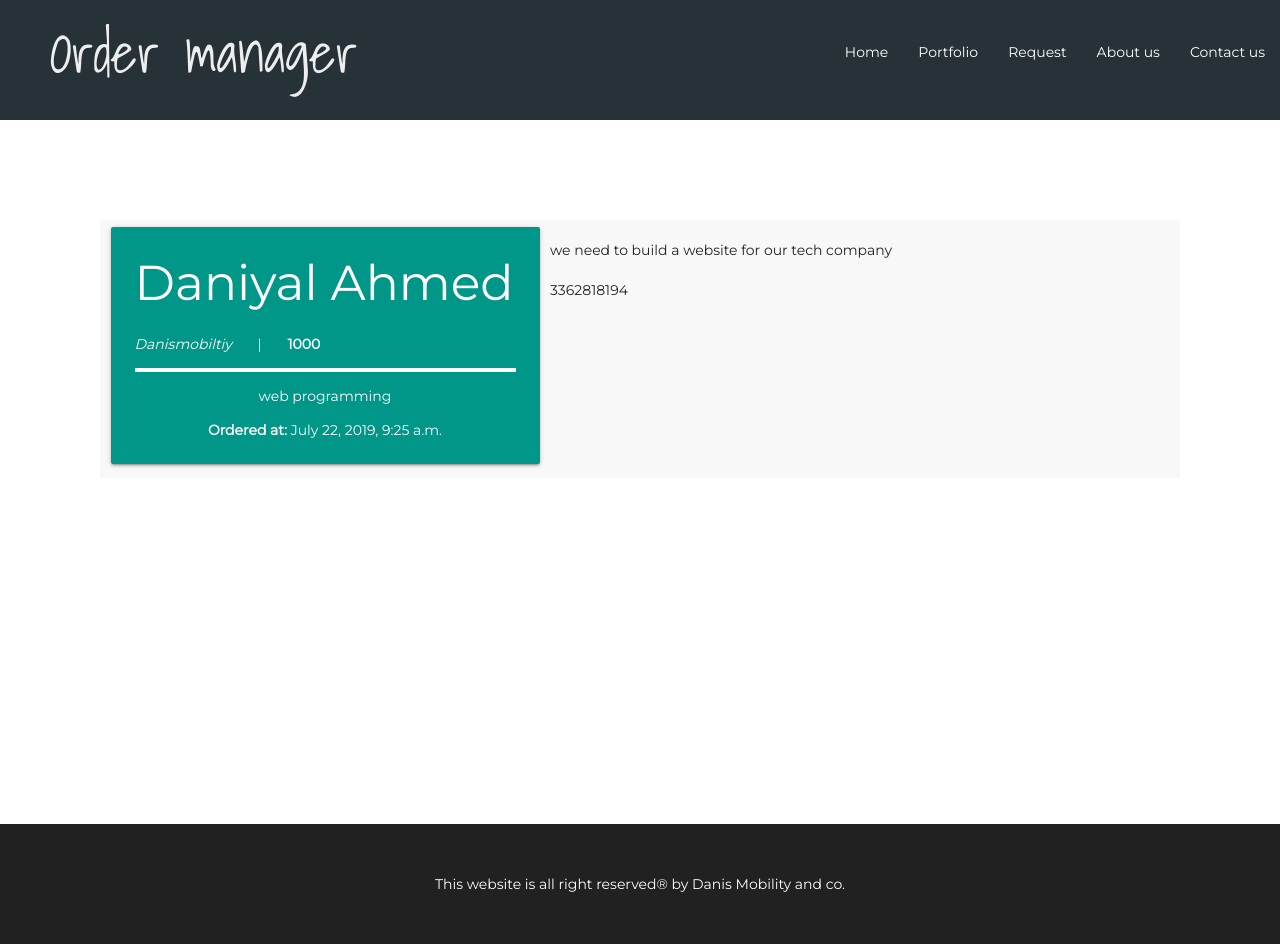
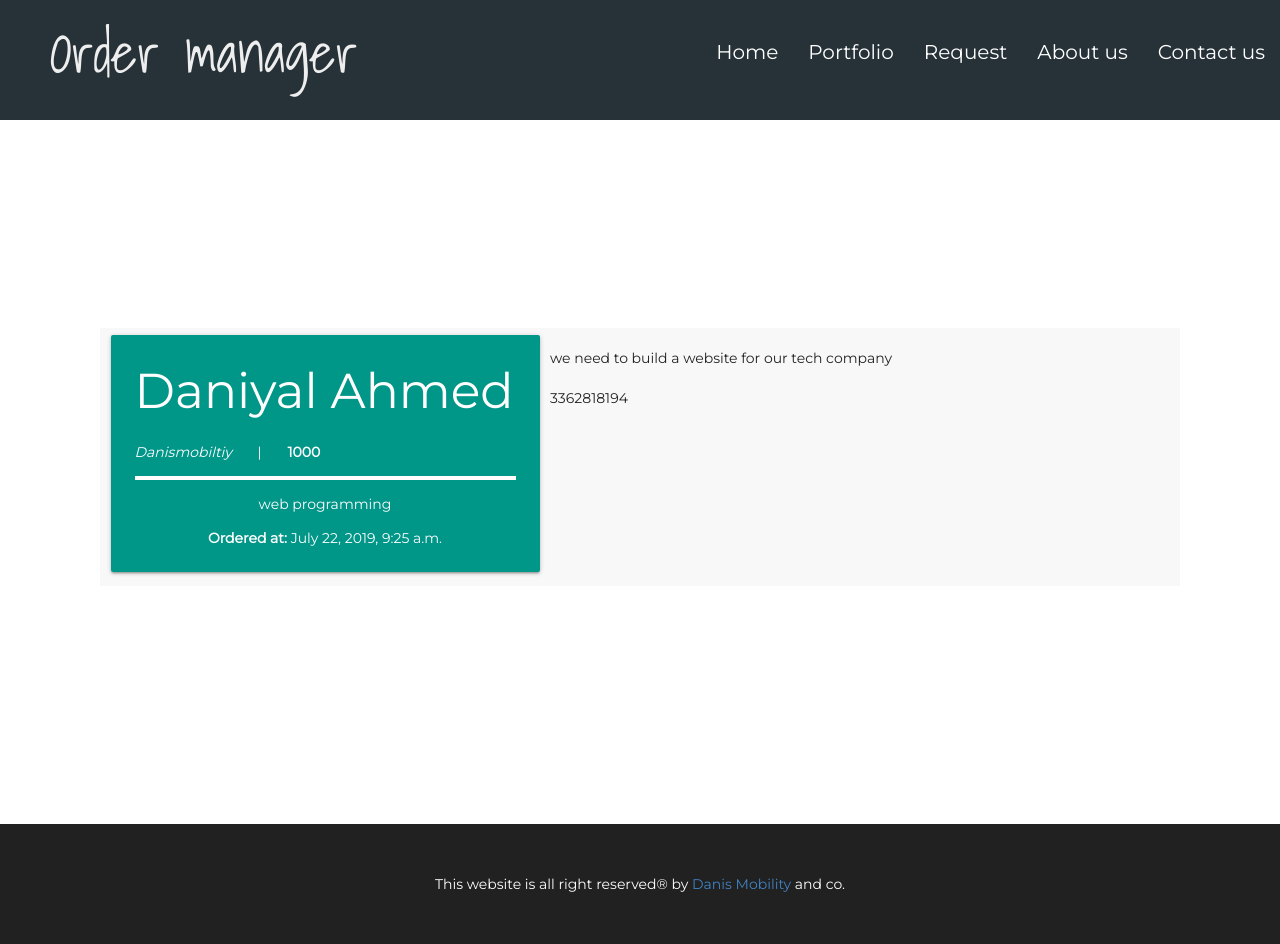
Before and after one commit to whodanyalahmed/orderManager, a Django app: page /detail/5 in a window 1280 px wide. Run offline with Django 3.2, Linux system fonts and the light colour scheme; data comes from the database, SQL or seed files in the repository; both versions use the stored data as it was after the commit.

Commit message:
detail center

```diff
--- a/contact/static/css/style.css
+++ b/contact/static/css/style.css
@@ -19,6 +19,7 @@ body{
 
 }
 .row{
+    margin-top:10%;
     background: rgba(238, 238, 238, 0.39);
 
 }
@@ -61,6 +62,7 @@ nav{
 }
 .nav-wrapper ul li a{
     color:#fff;
+    font-size:20px;
 }
 
 main{
--- a/contact/templates/base.html
+++ b/contact/templates/base.html
@@ -77,7 +77,7 @@
         {% endblock body %}
     </main>
     <footer>
-    This website is all right reserved&reg; by Danis Mobility and co.
+    This website is all right reserved&reg; by <a href="https://danismobility.blogspot.com" target="_blank">Danis Mobility</a> and co.
     </footer>
         <script>
   // Or with jQuery
```
Also changed, not shown: db.sqlite3.
